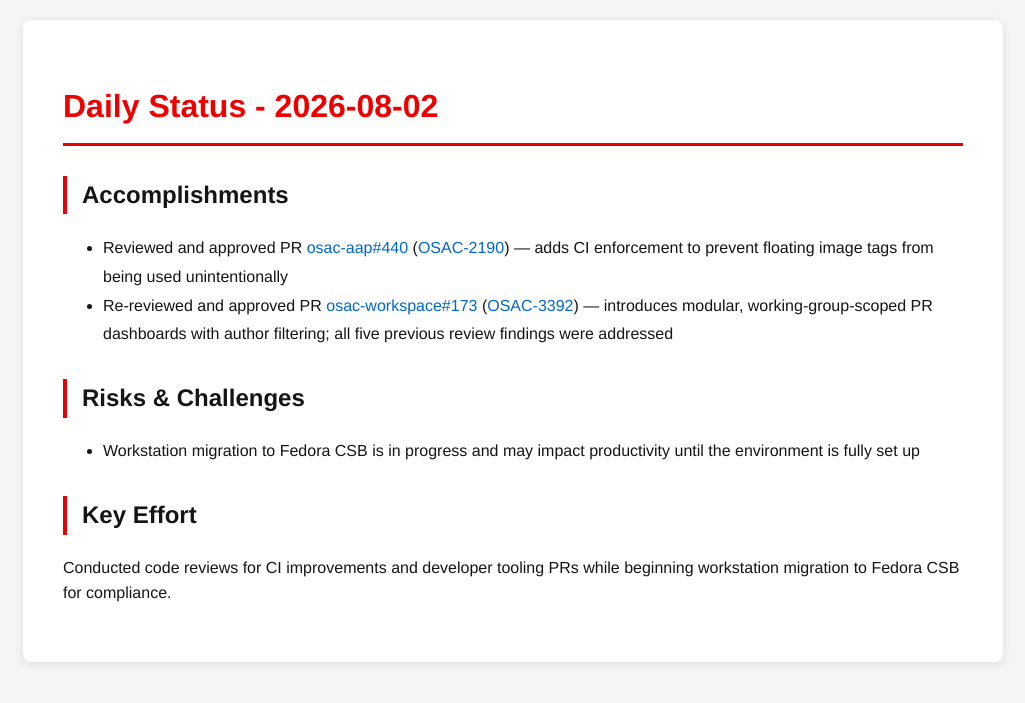
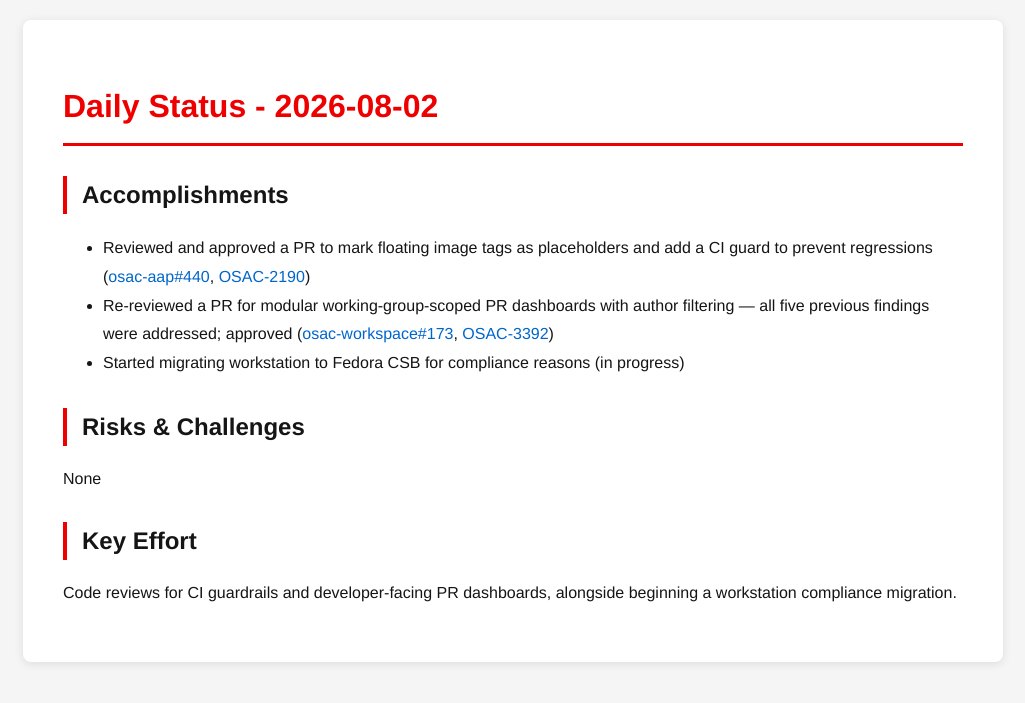
Before and after one commit to tzvatot/daily-status, a Jekyll site: the page built from 2026-08-02.md, in a window 1280 px wide. Shown: the top 703 px of the page, without its empty margins (127-1152 px from the left). Built offline with Jekyll 4.4.1, drawn with Linux system fonts in a browser that asks for light colours.

Commit message:
Daily status update - 2026-08-02

```diff
--- a/2026-08-02.md
+++ b/2026-08-02.md
@@ -7,11 +7,12 @@
 # Daily Status - 2026-08-02
 
 ## Accomplishments
-- Reviewed and approved PR [osac-aap#440](https://github.com/osac-project/osac-aap/pull/440) ([OSAC-2190](https://redhat.atlassian.net/browse/OSAC-2190)) — adds CI enforcement to prevent floating image tags from being used unintentionally
-- Re-reviewed and approved PR [osac-workspace#173](https://github.com/osac-project/osac-workspace/pull/173) ([OSAC-3392](https://redhat.atlassian.net/browse/OSAC-3392)) — introduces modular, working-group-scoped PR dashboards with author filtering; all five previous review findings were addressed
+- Reviewed and approved a PR to mark floating image tags as placeholders and add a CI guard to prevent regressions ([osac-aap#440](https://github.com/osac-project/osac-aap/pull/440), [OSAC-2190](https://redhat.atlassian.net/browse/OSAC-2190))
+- Re-reviewed a PR for modular working-group-scoped PR dashboards with author filtering — all five previous findings were addressed; approved ([osac-workspace#173](https://github.com/osac-project/osac-workspace/pull/173), [OSAC-3392](https://redhat.atlassian.net/browse/OSAC-3392))
+- Started migrating workstation to Fedora CSB for compliance reasons (in progress)
 
 ## Risks & Challenges
-- Workstation migration to Fedora CSB is in progress and may impact productivity until the environment is fully set up
+None
 
 ## Key Effort
-Conducted code reviews for CI improvements and developer tooling PRs while beginning workstation migration to Fedora CSB for compliance.
+Code reviews for CI guardrails and developer-facing PR dashboards, alongside beginning a workstation compliance migration.
```
